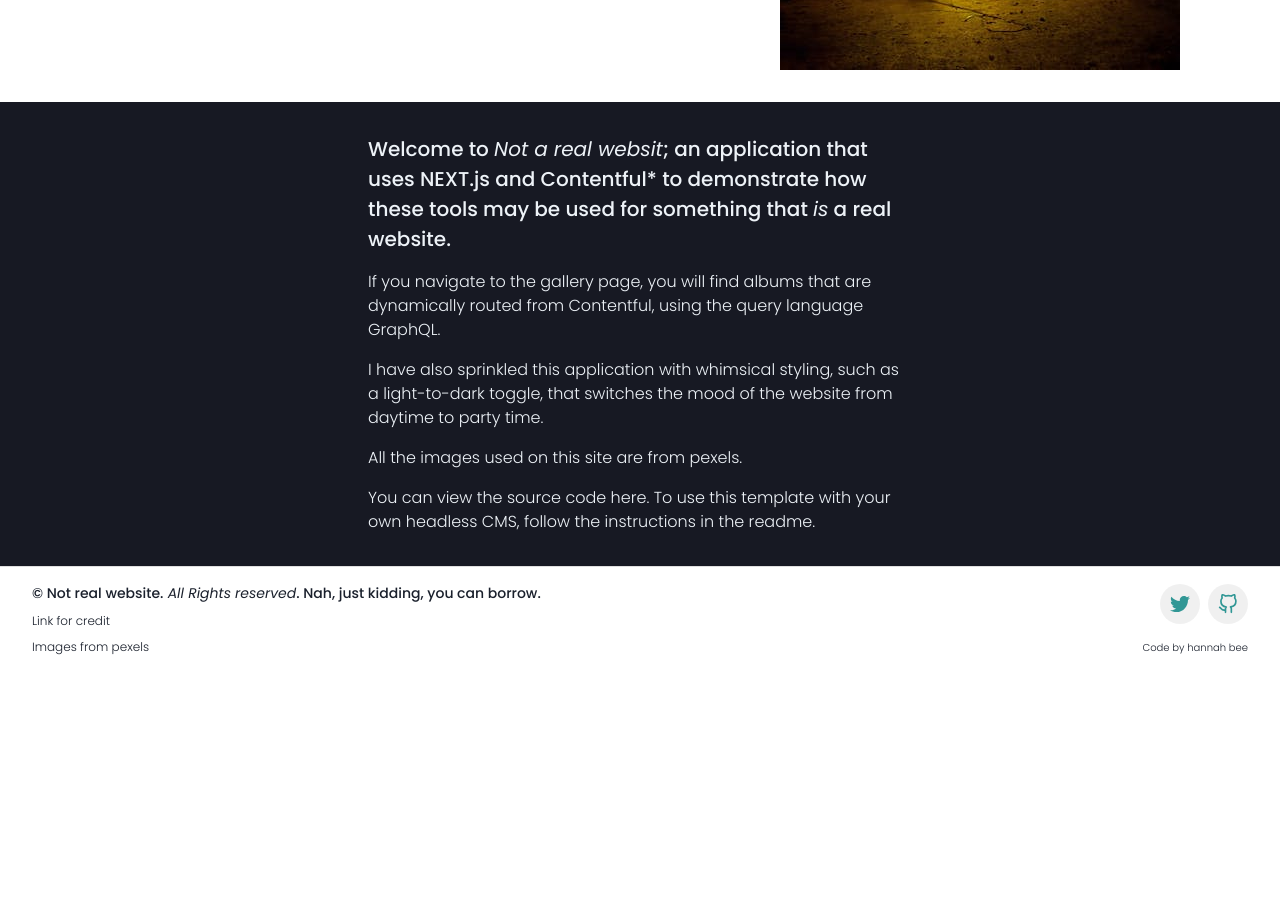
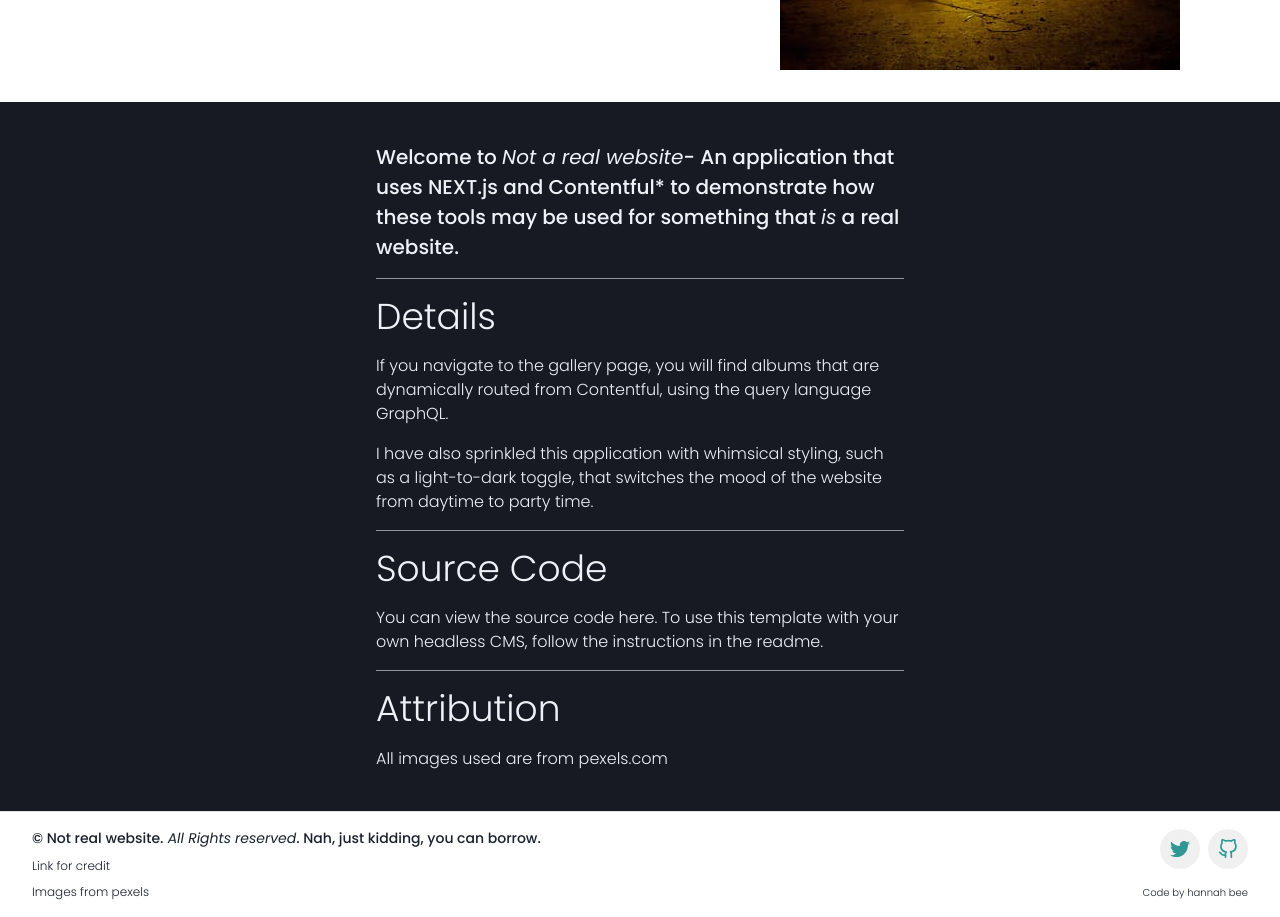
Before and after one commit to HannahBeattie/not-a-real-website, a Next.js app: page /about in a window 1280 px wide. Shown: the part 640-1557 px from the top of the page. Before the commit the page ends 1312 px from the top, so only its background shows below. Built offline with nearby package versions, Linux system fonts and the light colour scheme.

Commit message:
about: tweak styling, add attribution

```diff
--- a/pages/about.js
+++ b/pages/about.js
@@ -1,4 +1,14 @@
-import { Container, Heading, HStack, Image, Stack, Text, Tooltip, VStack } from '@chakra-ui/react'
+import {
+	Container,
+	Divider,
+	Heading,
+	HStack,
+	Image,
+	Stack,
+	Text,
+	Tooltip,
+	VStack,
+} from '@chakra-ui/react'
 import Head from 'next/head'
 import React from 'react'
 import FadeIn from '~/components/framerMotion/FadeIn'
@@ -12,7 +22,7 @@ export default function About() {
 			</Head>
 			<FadeIn>
 				<Stack
-					spacing={{ base: 0, md: 8 }}
+					spacing={{ base: 4, md: 8 }}
 					direction={{ base: 'column', md: 'row' }}
 					py={{ sm: 0, md: 8 }}
 					px={{ base: 0, md: '100' }}
@@ -21,7 +31,7 @@ export default function About() {
 						maxW={'sm'}
 						color='gray.900'
 						_dark={{ color: 'gray.200' }}
-						py={{ base: 8, md: 0 }}
+						py='0'
 						px={{ base: 8, md: 0 }}
 						alignSelf={'center'}
 						justify={'center'}
@@ -51,16 +61,16 @@ export default function About() {
 				<VStack spacing={'10'} alignItems='stretch'>
 					<VStack bg={'gray.900'} alignItems='stretch'>
 						<Container
-							px={{ base: 8, sm: 4 }}
-							py={{ base: 8, md: 8 }}
+							px={{ base: 4, sm: 4 }}
+							py={{ base: 4, md: 8 }}
 							maxW={'xl'}
 							fontSize={{ med: 'xl', base: 'l' }}
 							color='gray.100'
 							_dark={{ color: 'gray.100' }}
 						>
-							<VStack alignItems={'stretch'} spacing={4}>
+							<VStack alignItems={'stretch'} spacing={4} p={2}>
 								<Text fontSize={'xl'}>
-									Welcome to <i>Not a real websit</i>; an application that uses
+									Welcome to <i>Not a real website</i>- An application that uses
 									NEXT.js and{' '}
 									<Tooltip cursor={'pointer'} label='a headless CMS'>
 										Contentful*
@@ -68,6 +78,9 @@ export default function About() {
 									to demonstrate how these tools may be used for something that{' '}
 									<i>is</i> a real website.
 								</Text>
+								<Divider />
+								<Heading fontWeight={'light'}>Details</Heading>
+
 								<Text fontWeight={'light'}>
 									If you navigate to the gallery page, you will find albums that
 									are dynamically routed from Contentful, using the query language
@@ -79,13 +92,18 @@ export default function About() {
 									such as a light-to-dark toggle, that switches the mood of the
 									website from daytime to party time.
 								</Text>
-								<Text fontWeight={'light'}>
-									All the images used on this site are from pexels.
-								</Text>
+
+								<Divider />
+								<Heading fontWeight={'light'}>Source Code</Heading>
 								<Text fontWeight={'light'}>
 									You can view the source code <MyLink href={''}>here</MyLink>. To
 									use this template with your own headless CMS, follow the
 									instructions in the readme.
+								</Text>
+								<Divider />
+								<Heading fontWeight={'light'}>Attribution</Heading>
+								<Text fontWeight={'light'}>
+									All images used are from pexels.com
 								</Text>
 							</VStack>
 						</Container>
```
